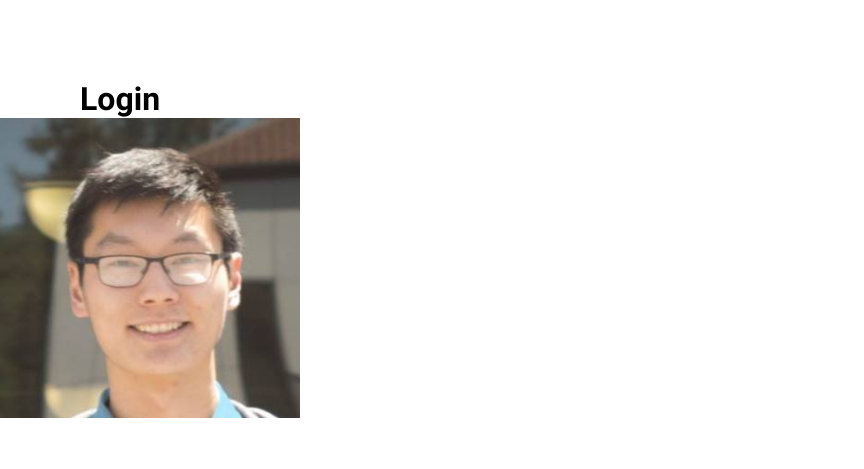
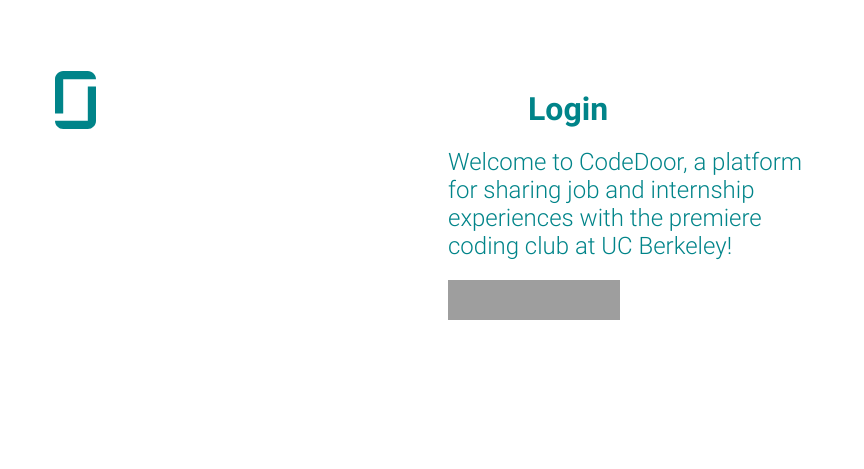
Before and after one commit to codebase-berkeley/code-door, a Django app: page /codedoor/login/ in a window 1280 px wide. Shown: the top 469 px of the page, without its empty margins (0-864 px from the left). Run offline with Django 3.2, Linux system fonts and the light colour scheme; parts of the project's set-up code (start-up, migrations or seed data) failed here and were passed over; grey boxes are pictures that could not be loaded.

Commit message:
login pg adjusted

```diff
--- a/codedoor/static/css/login.css
+++ b/codedoor/static/css/login.css
@@ -1,3 +1,37 @@
+.nav {
+    height: 40px;
+
+}
+.nav > .container {
+    height: 100%;
+    display: flex;
+    align-items: center;
+    justify-content: space-between;
+}
+.nav-left {
+    flex: 1;
+    display: inline-block;
+    align-items: left;
+    justify-content: flex-start;
+}
+.nav-right {
+    flex: 1;
+    display: flex;
+    align-items: center;
+    justify-content: flex-end;
+}
+#logo {
+    margin-top: 160px;
+    width: 100px;
+}
+#profile-circle {
+    width: 58px;
+    height: 58px;
+    border-radius: 50%;
+    background-position: center;
+    background-size: cover;
+}
+
 body {
     font-family: Roboto;
 }
@@ -7,11 +41,21 @@ body {
 }
 
 h1 {
-    margin-top: 80px;
+    margin-top: 30px;
     margin-left: 80px;
+    margin-bottom: 20px;
     font-weight: bold;
-    color: Black;
+    color: #008489;
 }
+
+h2 {
+    font-family: Roboto-Light;
+    margin-top: 20px;
+    margin-bottom: 20px;
+    font-weight: lighter;
+    color: #008489;
+}
+
 
 form {
     width: 30%;
@@ -60,3 +104,4 @@ form {
 #submit input:hover {
     transition-duration: 0.3s;
     background-color: #01959b;
+}
--- a/codedoor/templates/codedoor/login.html
+++ b/codedoor/templates/codedoor/login.html
@@ -1,25 +1,41 @@
+
 {% load static %}
+<head>
 <link href="https://fonts.googleapis.com/css?family=Roboto" rel="stylesheet">
 <link rel="stylesheet" type="text/css" href="{% static 'css/base.css' %}">
 <link rel="stylesheet" type="text/css" href="{% static 'css/login.css' %}">
+</head>
+
+<body>
+	<div class="nav">
+		<div class="container">
+			<div id="logo" class="nav-item">
+				<a href="{% url 'codedoor:home' %}">
+					<img src="{% static 'images/logo.svg' %}" width="41px" height="58px" />
+				</a>
+			</div>
+        </div>
+    </div>
+<form action="{% url 'codedoor:login' %}" method="POST"> {% csrf_token %}
+    <input type="hidden" next= {{ next }}>
+
 <h1>
     Login
 </h1>
-<div id = "young">
-    <img src="/static/images/supreme_leader.png" alt="Young Guo is Love, Young Guo is Life", height = 300, width = 300>
-</div>
-<form action="{% url 'codedoor:login' %}" method="POST"> {% csrf_token %}
-    <input type="hidden" next= {{ next }}>
+
 <h2>
-    Welcome to CodeDoor, the GlassDoor ripoff of the premiere EECS sponsored alcoholic Computer Club Cobedase of UC Broccoli
+    Welcome to CodeDoor, a platform for sharing job and internship experiences with the premiere coding club at UC Berkeley!
 </h2>
 
+<div id="button">
     <a href="https://slack.com/oauth/authorize?scope=identity.basic,identity.email,identity.avatar&client_id=44822465026.334128598816">
-        <img alt="Sign in with Slack" height="80" width="172*2" src="https://platform.slack-edge.com/img/sign_in_with_slack.png" srcset="https://platform.slack-edge.com/img/sign_in_with_slack.png 1x, https://platform.slack-edge.com/img/sign_in_with_slack@2x.png 2x" />
+        <img alt="Sign in with Slack" height="40" width="172" src="https://platform.slack-edge.com/img/sign_in_with_slack.png" srcset="https://platform.slack-edge.com/img/sign_in_with_slack.png 1x, https://platform.slack-edge.com/img/sign_in_with_slack@2x.png 2x" />
     </a>
+</div>
     {% if failed %}
         <div id="failed">
             <p> LOGIN ATTEMPT FAILED. </p>
         </div>
     {% endif %}
 </form>
+</body>
```
